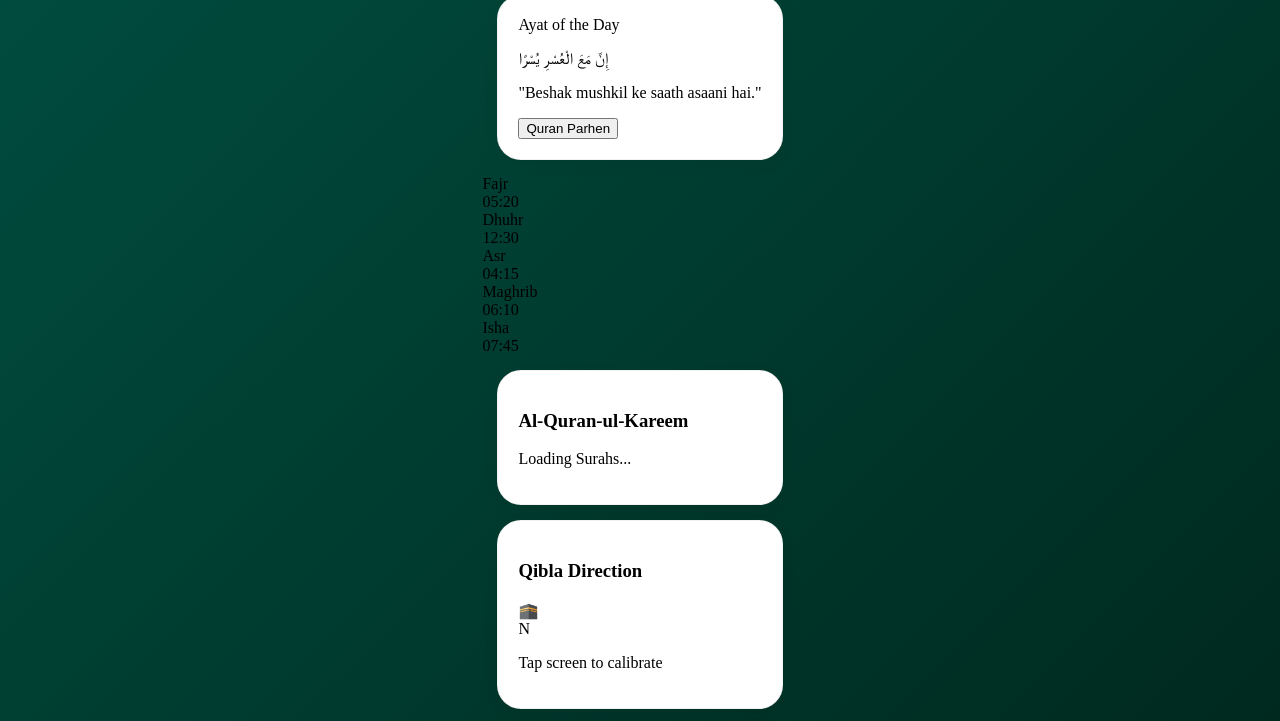
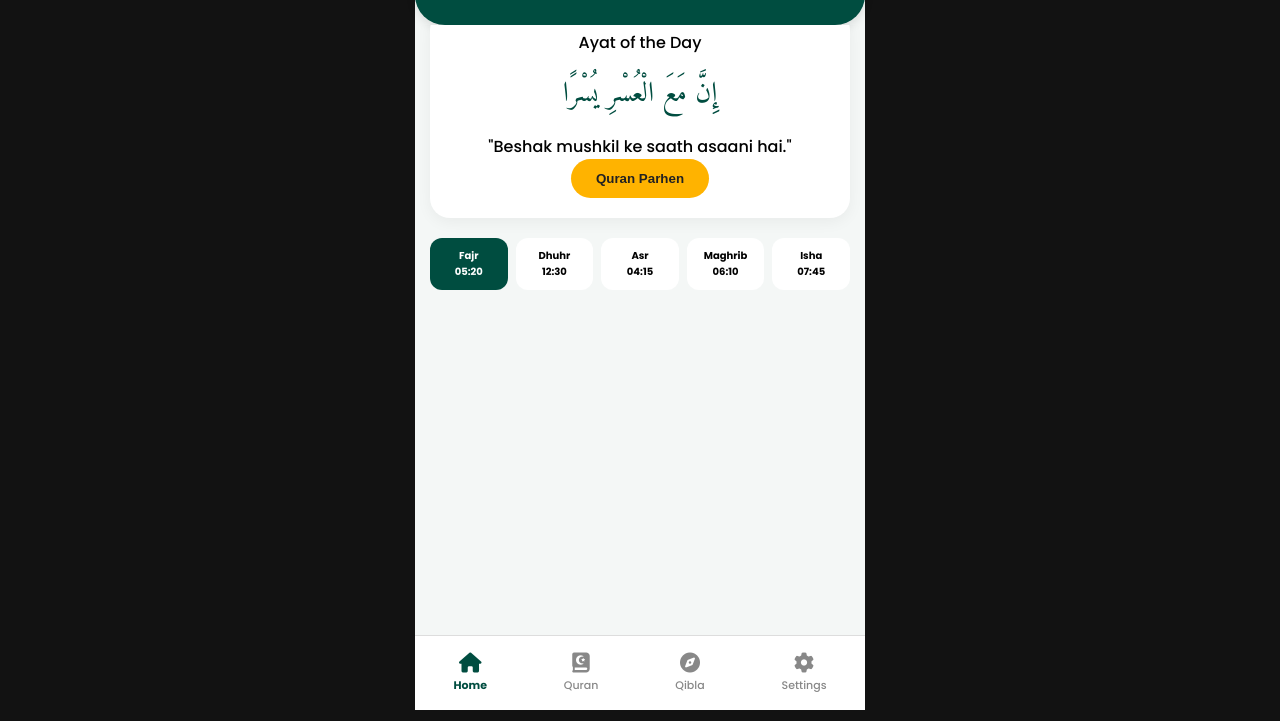
Before and after one commit to Ahzammalik/Islamic-pro-App, a plain HTML site: page index.html in a window 1280 px wide. Shown: the part 90-811 px from the top of the page. Drawn offline with Linux system fonts and the light colour scheme.

Commit message:
Update style.css

```diff
--- a/style.css
+++ b/style.css
@@ -1,56 +1,128 @@
-/* Purane style.css ko isse update karein */
 :root {
-    --primary-dark: #004d40;
-    --accent-gold: #ffb300;
-    --soft-white: #f8fbf9;
+    --primary: #004d40;
+    --accent: #ffb300;
+    --bg-light: #f4f7f6;
+    --text-dark: #333;
 }
 
+* { box-sizing: border-box; margin: 0; padding: 0; }
+
 body {
-    background: linear-gradient(135deg, #004d40 0%, #00251a 100%); /* Premium Gradient */
+    background-color: #121212;
+    font-family: 'Poppins', sans-serif;
     display: flex;
     justify-content: center;
-    margin: 0;
+    height: 100vh;
 }
 
-.mobile-frame {
+.app-container {
     width: 100%;
-    max-width: 414px;
+    max-width: 450px;
+    background: var(--bg-light);
     height: 100vh;
-    background: var(--soft-white);
-    border-radius: 0; /* Web par full screen lagega */
-    overflow-y: auto;
+    display: flex;
+    flex-direction: column;
     position: relative;
-    box-shadow: 0 10px 30px rgba(0,0,0,0.3);
 }
+
+header {
+    background: var(--primary);
+    color: white;
+    padding: 15px 20px 40px;
+    border-radius: 0 0 30px 30px;
+    box-shadow: 0 4px 10px rgba(0,0,0,0.1);
+}
+
+.status-bar { display: flex; justify-content: space-between; font-size: 13px; margin-bottom: 5px; }
+
+.tab-content { display: none; animation: fadeIn 0.3s ease; }
+.tab-content.active { display: block; }
+
+@keyframes fadeIn { from { opacity: 0; } to { opacity: 1; } }
+
+.content { flex: 1; overflow-y: auto; padding: 15px; }
 
 .card {
     background: white;
-    margin: 15px;
     padding: 20px;
-    border-radius: 24px;
+    border-radius: 20px;
+    margin-bottom: 20px;
     box-shadow: 0 4px 15px rgba(0,0,0,0.05);
-    border: 1px solid rgba(0,0,0,0.05);
+    text-align: center;
 }
 
-/* Prayer Times styling */
-.prayer-times {
-    display: flex;
-    justify-content: space-around;
-    padding: 10px;
+.main-card { margin-top: -30px; }
+
+.arabic-text {
+    font-family: 'Amiri', serif;
+    font-size: 28px;
+    color: var(--primary);
+    margin: 15px 0;
+}
+
+.btn-primary {
+    background: var(--accent);
+    border: none;
+    padding: 12px 25px;
+    border-radius: 50px;
+    font-weight: bold;
+    color: #222;
+    cursor: pointer;
+}
+
+.prayer-grid {
+    display: grid;
+    grid-template-columns: repeat(5, 1fr);
     gap: 8px;
 }
 
-.time-box {
-    background: #e0f2f1;
+.p-box {
+    background: white;
     padding: 10px 5px;
     border-radius: 12px;
-    flex: 1;
+    font-size: 10px;
     text-align: center;
-    font-size: 10px;
-    font-weight: 700;
+    font-weight: bold;
 }
 
-.time-box.active {
-    background: var(--primary-dark);
-    color: white;
+.p-box.active { background: var(--primary); color: white; }
+
+/* Compass Styling */
+.compass-wrapper {
+    width: 200px;
+    height: 200px;
+    margin: 20px auto;
+    border: 5px solid #eee;
+    border-radius: 50%;
+    position: relative;
 }
+
+.compass-disk {
+    width: 100%;
+    height: 100%;
+    border-radius: 50%;
+    position: relative;
+    background: url('https://i.imgur.com/83pMpqm.png') center/cover; /* Standard Compass Face */
+    transition: transform 0.1s linear;
+}
+
+.kaaba-pointer {
+    position: absolute;
+    top: -25px;
+    left: 50%;
+    transform: translateX(-50%);
+    font-size: 24px;
+}
+
+.bottom-nav {
+    height: 75px;
+    background: white;
+    display: flex;
+    justify-content: space-around;
+    align-items: center;
+    border-top: 1px solid #ddd;
+}
+
+.nav-item { color: #888; text-align: center; cursor: pointer; font-size: 11px; transition: 0.3s; }
+.nav-item i { font-size: 20px; margin-bottom: 4px; display: block; }
+.nav-item.active { color: var(--primary); font-weight: bold; }
```
